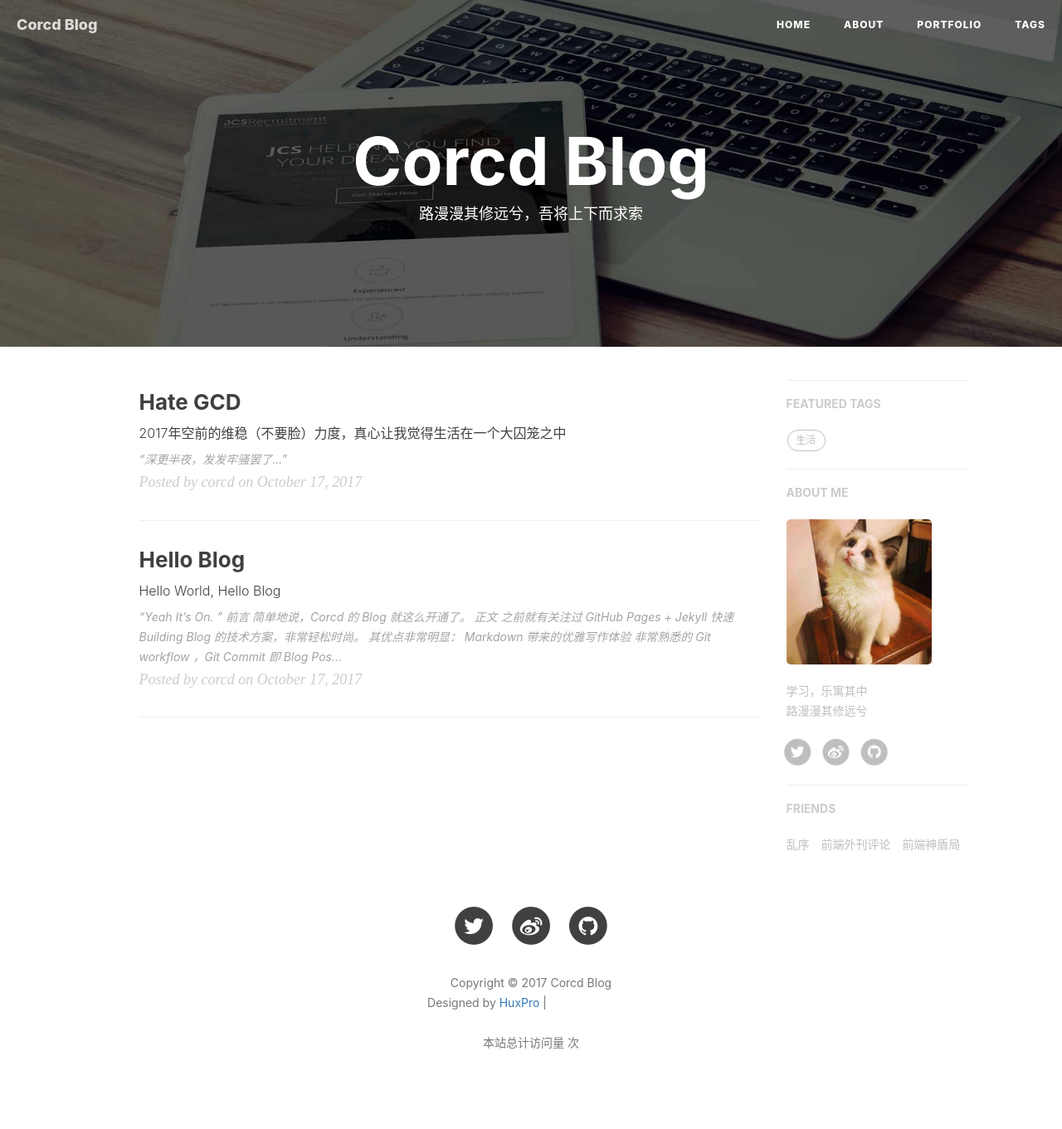
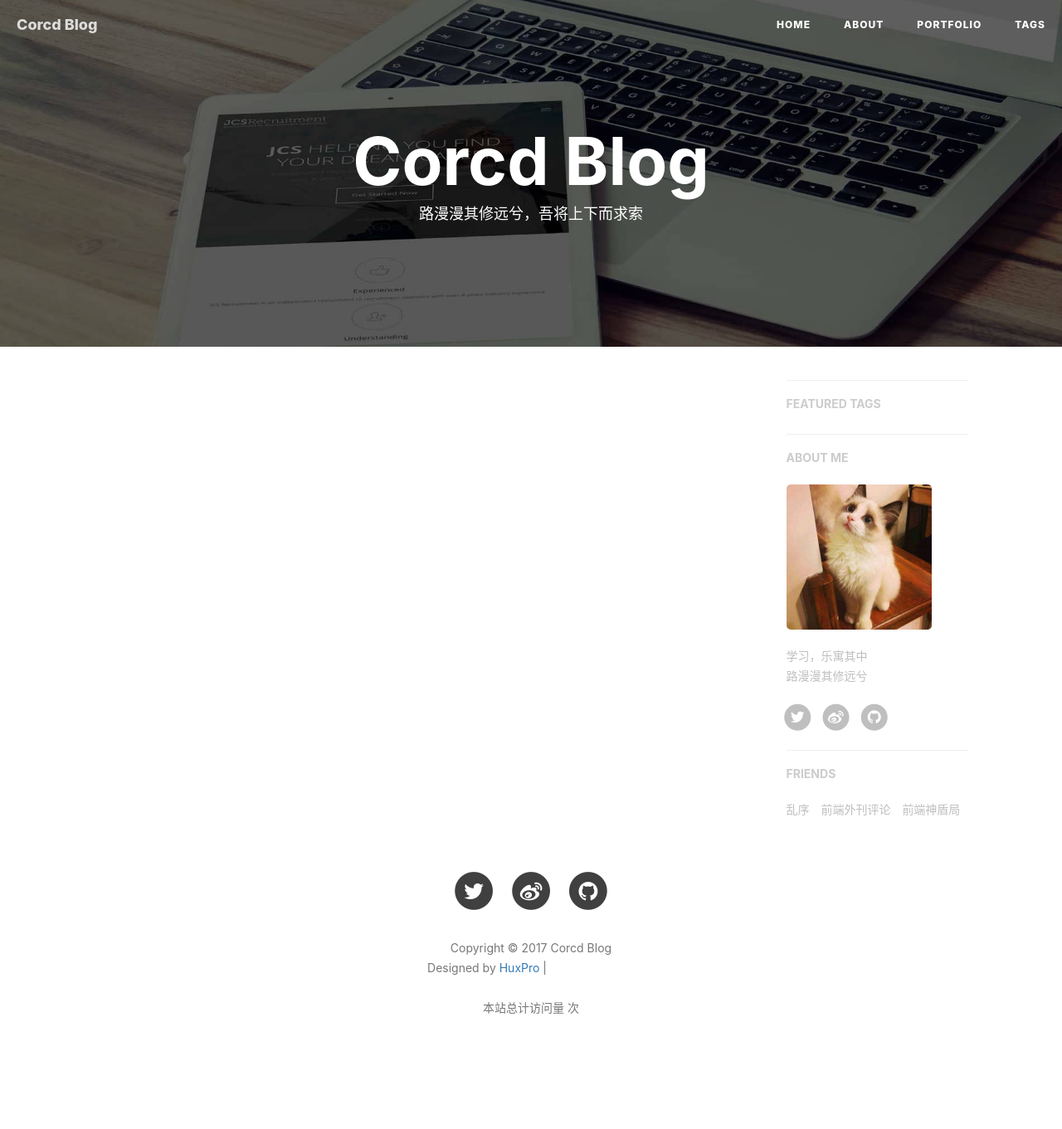
Before and after one commit to corcd/corcd.github.io, a Jekyll site: the page built from index.html, in a window 1280 px wide. Shown: the whole page at 83% size. Built offline with Jekyll 4.4.1, drawn with Linux system fonts in a browser that asks for light colours; nearby versions of some CDN libraries; the list of posts is cut into pages by our own code; comment, search, counter and statistics services are not loaded; after the commit the page ends 1319 px from its top, so only the background shows below that; grey boxes are pictures that could not be loaded.

Commit message:
layout fixed && add my own pages' disqus system

```diff
--- a/_layouts/page.html
+++ b/_layouts/page.html
@@ -1,12 +1,7 @@
-<!DOCTYPE html>
-<html lang="en">
-
-{% include head.html %}
-
-<!-- hack iOS CSS :active style -->
-<body ontouchstart="">
-
-    {% include nav.html %}
+---
+layout: default
+comments: true
+---
 
 <!-- Page Header -->
 <header class="intro-header" style="background-image: url('{{ site.baseurl }}/{% if page.header-img %}{{ page.header-img }}{% else %}{{ site.header-img }}{% endif %}')">
@@ -203,15 +198,3 @@
         {% endif %}
 	</div>
 </div>
-
-
-{% include footer.html %}
-
-
-<!-- Image to hack wechat -->
-<img src="/img/icon_wechat.png" width="0" height="0" />
-<!-- Migrate from head to bottom, no longer block render and still work -->
-
-</body>
-
-</html>
--- a/_posts/2017-10-18-hello-blog.markdown
+++ /dev/null
@@ -1,44 +0,0 @@
----
-layout: post
-title: "Hello Blog"
-subtitle: "Hello World, Hello Blog"
-date: 2017-10-17
-author: "corcd"
-header-img: "img/post-bg-2015.jpg"
-tags:
-    - 生活
-    - Blog
----
-
-> “Yeah It's On. ”
-
-
-## 前言
-
-简单地说，Corcd 的 Blog 就这么开通了。
-
-
-<p id = "build"></p>
----
-
-## 正文
-
-
-之前就有关注过 [GitHub Pages](https://pages.github.com/) + [Jekyll](http://jekyllrb.com/) 快速 Building Blog 的技术方案，非常轻松时尚。
-
-其优点非常明显：
-
-* **Markdown** 带来的优雅写作体验
-* 非常熟悉的 Git workflow ，**Git Commit 即 Blog Post**
-* 利用 GitHub Pages 的域名和免费无限空间，不用自己折腾主机
-	* 如果需要自定义域名，也只需要简单改改 DNS 加个 CNAME 就好了
-* Jekyll 的自定制非常容易，基本就是个模版引擎
-
-不过，毕竟还是第一次接触 ruby && jekyll ,在网上一堆一堆的教程之下，自己搭了一个基于  Github pages 的个人博客，中间也遇到了不少坑，blog 的框架反复搭了好几次，遇到了一些莫名其妙的问题，所幸的是，最终自己努力解决了混淆的地方，成功的打开了自己的第一个个人博客。鼓掌鼓掌！！！
-
-
-## 后记
-
-现在 blog 还是只有一个初步的框架，UI 也是最基本的，我给自己订了一个计划，在接下来的日子里自己要逐渐的完善 blog 的基本功能，引入一些好玩的东西，然后写一个自定义的漂亮的 UI 模板。总而言之，我会仔细认真的维护着这个小小的 blog ，加油吧！
-
-—— corcd 后记于 2017.10
--- a/_posts/2017-10-19-hate-GCD.markdown
+++ /dev/null
@@ -1,13 +0,0 @@
----
-layout: post
-title: "Hate GCD"
-subtitle: "2017年空前的维稳（不要脸）力度，真心让我觉得生活在一个大囚笼之中"
-date: 2017-10-17
-author: "corcd"
-header-img: "img/post-bg-2015.jpg"
-tags:
-    - 生活
-    - 随笔
----
-
-> “深更半夜，发发牢骚罢了...”
```
Also changed, not shown: _layouts/keynote.html (+4 -21 lines), _layouts/post.html (+4 -33 lines).
